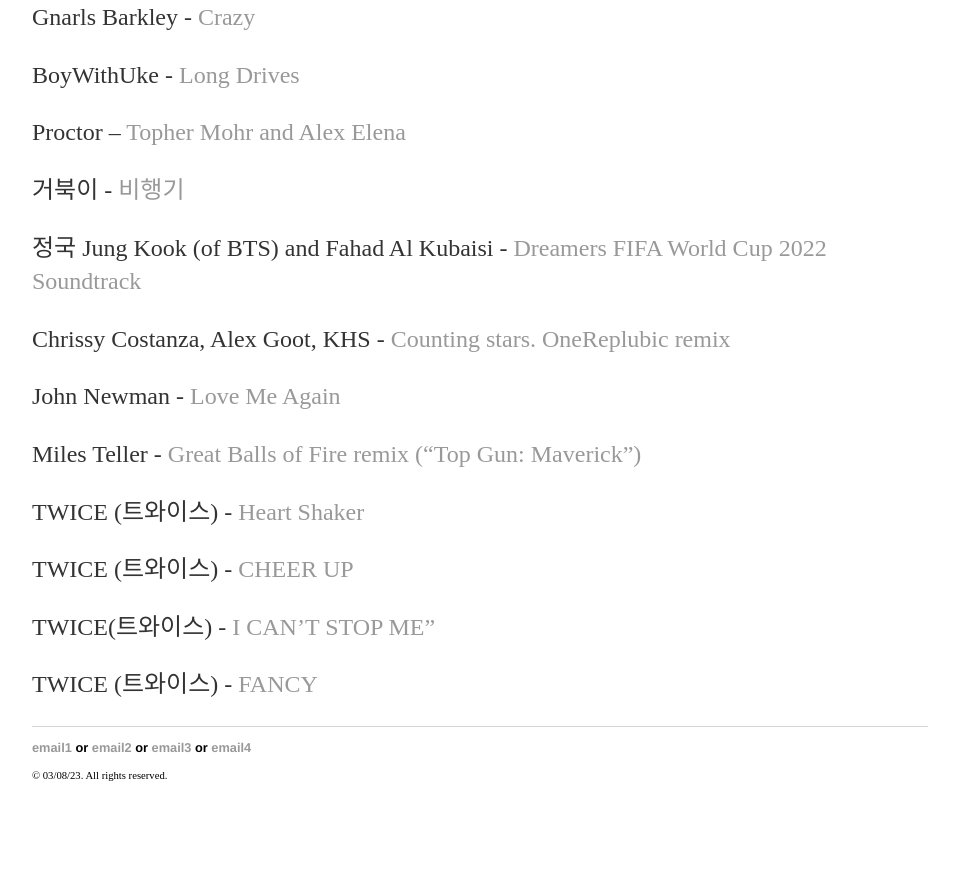
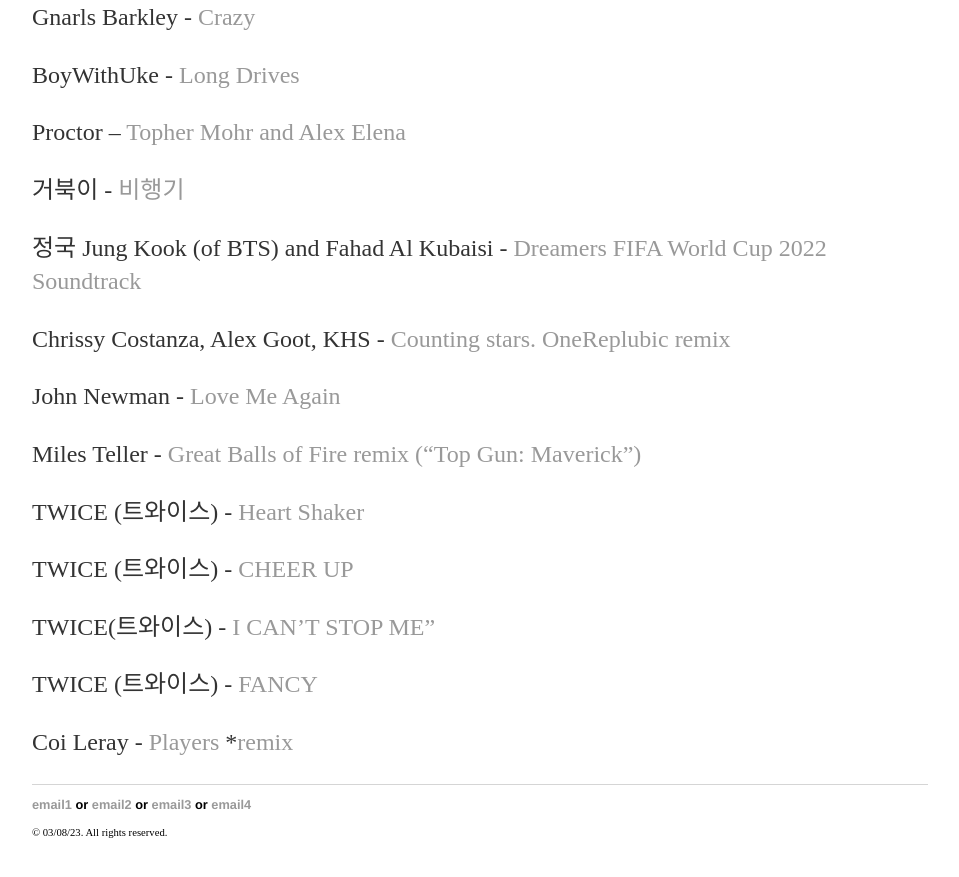
Before and after one commit to yjkweon24/yjkweon24.github.io, a Jekyll site: the page built from _posts/2018-10-23-songs-that-i-love.md, in a window 1280 px wide and 900 px high, scrolled down 26096 px. Shown: the top 877 px of the window, without its empty margins (160-1119 px from the left). Built offline with Jekyll 4.4.1, drawn with Linux system fonts in a browser that asks for light colours; before the commit the page ends 26939 px from its top, so only the background shows below that.

Commit message:
Update 2018-10-23-songs-that-i-love.md

```diff
--- a/_posts/2018-10-23-songs-that-i-love.md
+++ b/_posts/2018-10-23-songs-that-i-love.md
@@ -921,3 +921,5 @@
 TWICE(트와이스) - [I CAN'T STOP ME"](https://youtu.be/jI08XaaXFH4)
 
 TWICE (트와이스) - [FANCY](https://youtu.be/opWvjzMk-HI)
+
+Coi Leray - [Players](https://www.youtube.com/watch?v=mW8ATpWd5Wg) *[remix](https://www.youtube.com/watch?v=tcXraTCoUZE)
```
